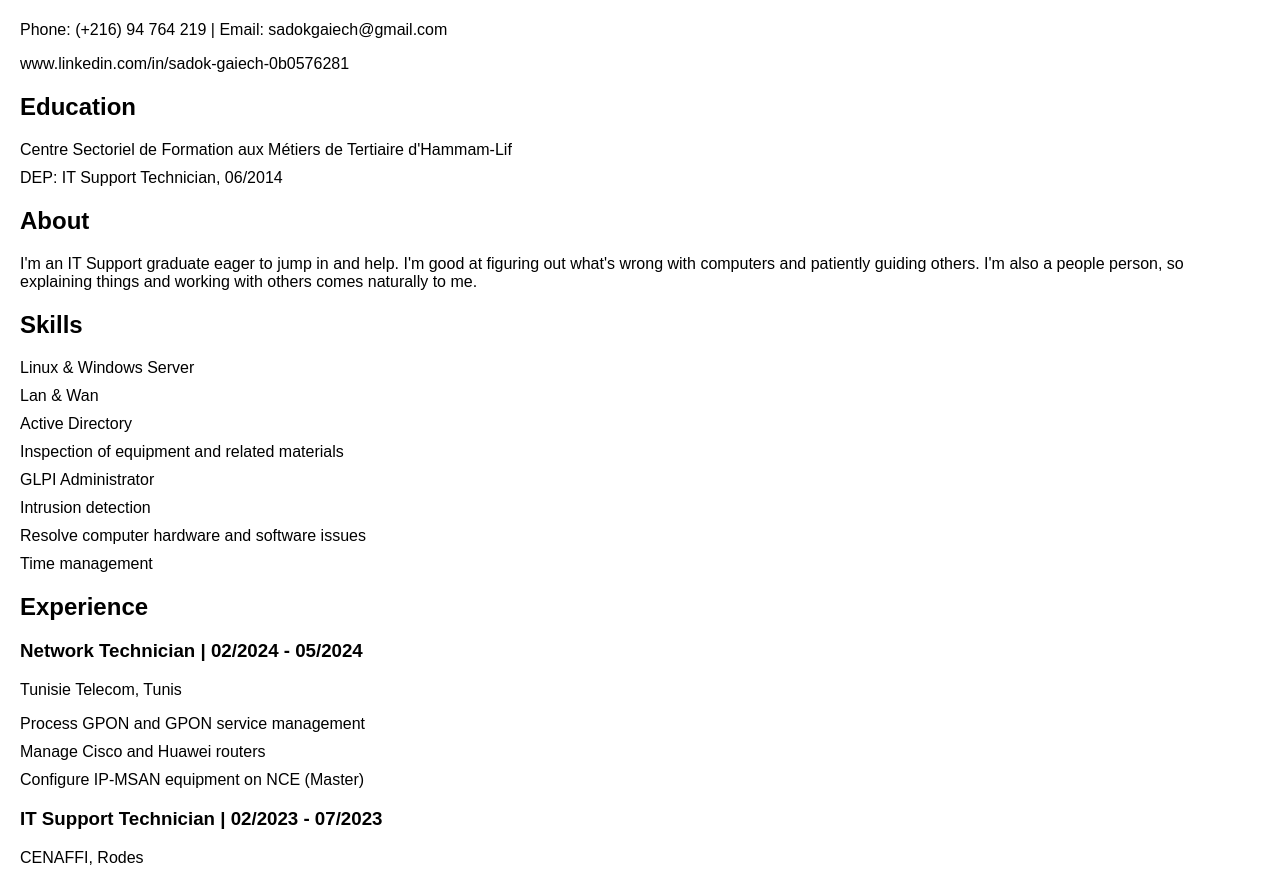
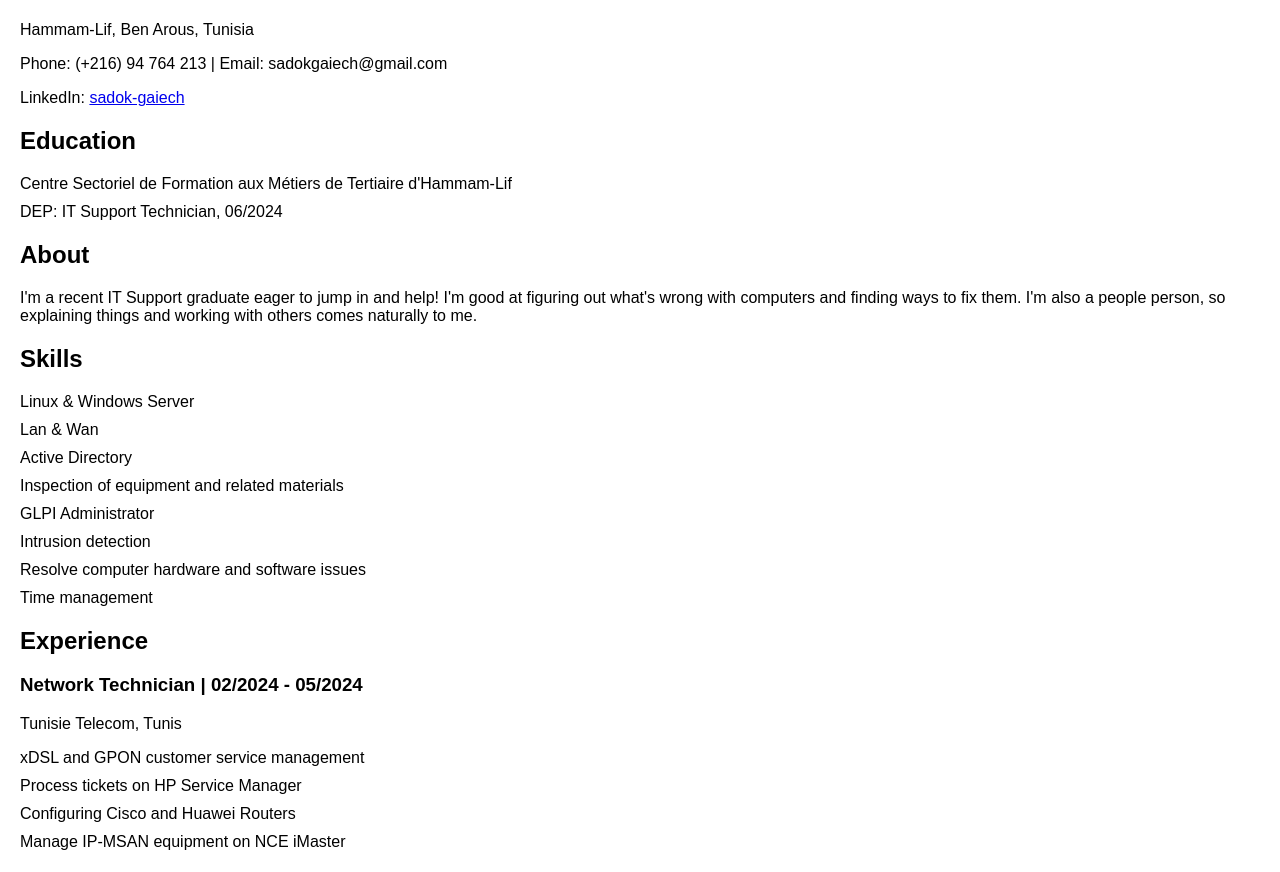
Before and after one commit to Deadeye1998/Sadok-CV, a plain HTML site: page index.html in a window 1280 px wide. Shown: the part 69-941 px from the top of the page. Drawn offline with Linux system fonts and the light colour scheme.

Commit message:
index.html

```diff
--- a/index.html
+++ b/index.html
@@ -7,19 +7,20 @@
 <body>
   <header>
     <h1>Sadok Gaiech</h1>
-    <p>Phone: (+216) 94 764 219 | Email: sadokgaiech@gmail.com</p>
-    <p>www.linkedin.com/in/sadok-gaiech-0b0576281</p>
+    <p>Hammam-Lif, Ben Arous, Tunisia</p>
+    <p>Phone: (+216) 94 764 213 | Email: sadokgaiech@gmail.com</p>
+    <p>LinkedIn: <a href="https://www.linkedin.com/in/sadok-gaiech-0b0576281">sadok-gaiech</a></p>
   </header>
   <section>
     <h2>Education</h2>
     <ul>
       <li>Centre Sectoriel de Formation aux Métiers de Tertiaire d'Hammam-Lif</li>
-      <li>DEP: IT Support Technician, 06/2014</li>
+      <li>DEP: IT Support Technician, 06/2024</li>
     </ul>
   </section>
   <section>
     <h2>About</h2>
-    <p>I'm an IT Support graduate eager to jump in and help. I'm good at figuring out what's wrong with computers and patiently guiding others. I'm also a people person, so explaining things and working with others comes naturally to me.</p>
+    <p>I'm a recent IT Support graduate eager to jump in and help! I'm good at figuring out what's wrong with computers and finding ways to fix them. I'm also a people person, so explaining things and working with others comes naturally to me.</p>
   </section>
   <section>
     <h2>Skills</h2>
@@ -39,16 +40,18 @@
     <h3>Network Technician | 02/2024 - 05/2024</h3>
     <p>Tunisie Telecom, Tunis</p>
     <ul>
-      <li>Process GPON and GPON service management</li>
-      <li>Manage Cisco and Huawei routers</li>
-      <li>Configure IP-MSAN equipment on NCE (Master)</li>
+      <li>xDSL and GPON customer service management</li>
+      <li>Process tickets on HP Service Manager</li>
+      <li>Configuring Cisco and Huawei Routers</li>
+      <li>Manage IP-MSAN equipment on NCE iMaster</li>
     </ul>
     <h3>IT Support Technician | 02/2023 - 07/2023</h3>
-    <p>CENAFFI, Rodes</p>
+    <p>CENAFFIF, Radès</p>
     <ul>
       <li>Assist users in solving their computer problems</li>
       <li>Diagnose and resolve hardware and software issues</li>
-      <li>Maintain clear and accurate documentation of all IT tasks</li>
+      <li>Manage and track support tickets</li>
+      <li>Maintain clear and accurate documentation of all interventions</li>
       <li>IT Teamwork and Management</li>
     </ul>
   </section>
```
